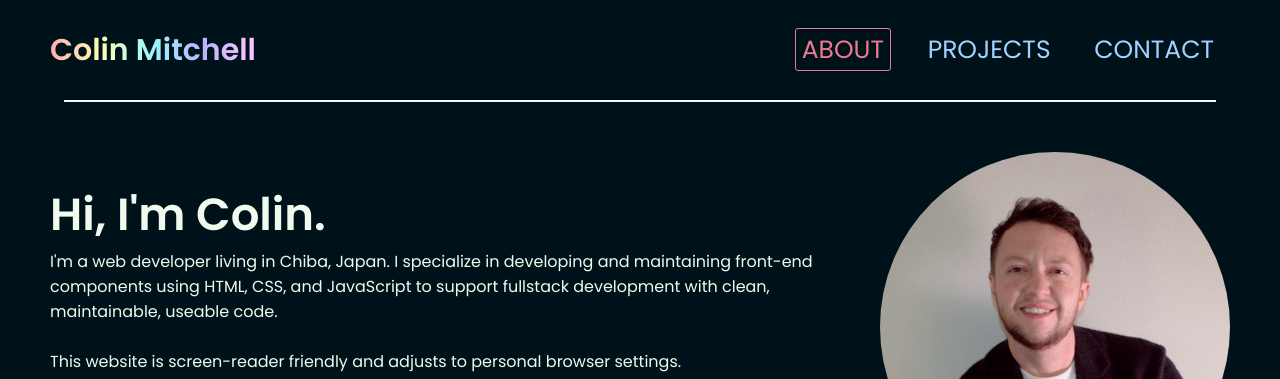
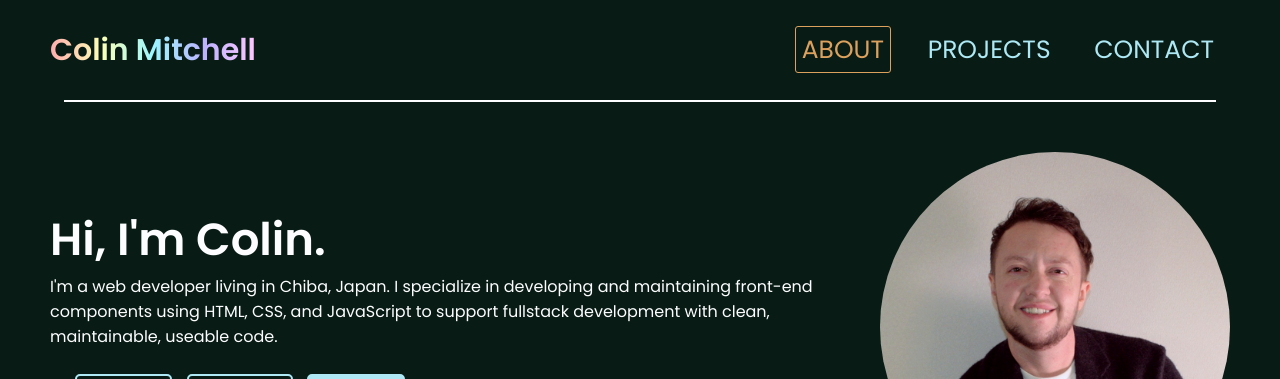
Before and after one commit to scribecheck/portfolio, a plain HTML site: page index.html in a window 1280 px wide. Shown: the top 379 px of the page. Drawn offline with Linux system fonts and the light colour scheme.

Commit message:
updated colors and content on hero section

```diff
--- a/index.html
+++ b/index.html
@@ -45,8 +45,6 @@
             <h2>Hi, I'm Colin.</h2>
             <p>I'm a web developer living in Chiba, Japan. I specialize in developing and maintaining front-end components using HTML, CSS, and JavaScript to support fullstack development with clean, maintainable, useable code.
             <br />
-            <br />
-            This website is screen-reader friendly and adjusts to personal browser settings.
             </p>
             <div class="links">
                 <a href="http://github.com" target="_blank" rel="noopener no-referrer">
@@ -58,11 +56,12 @@
             <i class="fa-brands fa-linkedin"></i>
             <span>LinkedIn</span>
         </a>
-
+<!--
         <a href="files/Colin-SAVAGE-resume-2025.pdf" target="_blank" rel="noopener no-referrer">
             <i class="fa-solid fa-file-arrow-down"></i>
             <span>Resume</span>
         </a>
+        -->
         <a href="mailto:cmsavage@scribecheck.net">
             <i class="fa-solid fa-envelope"></i>
             <span alt="cmsavage@scribecheck.net">Email</span>
@@ -81,19 +80,12 @@
 
 
      <!-- SECTION 2: SKILLS -->
-   <!--
+
      <section id="skills" class="skills-section">
         <h2>Skills</h2>
-        <div class="text">Lorem, ipsum dolor sit amet consectetur adipisicing elit. Voluptate harum at placeat fugit laborum molestias sapiente officiis nulla sit? Incidunt nam exercitationem molestias suscipit ipsa non architecto nostrum! Voluptatum eum ipsum fuga tenetur modi corrupti laudantium, nisi eos id esse a ratione quia repudiandae sint quos quod? Blanditiis, dolorem quam.
+        <div class="text">
         </div>
         <div class="cells">
-            <div class="cell">
-                <a href="files/Colin-SAVAGE-resume-2025.pdf" target="_blank">
-                <i class="fa-solid fa-file-arrow-down"></i>
-                <span>Resume</span>
-                </a>
-            </div>
-
             <div class="cell">
                 <img src="images/html-logo.webp" alt="HTML logo.">
                 <span>HTML</span>
@@ -108,7 +100,7 @@
                 <img src="images/univ-access-logo.webp" alt="Universal access logo, a human icon in a closed circle.">
                 <span>WCAG</span>
             </div>
-
+       <!--
             <div class="cell">
                 <img src="images/javascript-logo.webp" alt="JavaScript logo">
                 <span>JavaScript</span>
@@ -123,6 +115,13 @@
                 <img src="images/react-logo.webp" alt="React logo">
                 <span>React</span>
             </div>
+
+            <div class="cell">
+                <a href="files/Colin-SAVAGE-resume-2025.pdf" target="_blank">
+                <i class="fa-solid fa-file-arrow-down"></i>
+                <span>Resume</span>
+                </a>
+            </div>
 -->
         </div>
      </section>
--- a/styles.css
+++ b/styles.css
@@ -1,10 +1,10 @@
 :root {
-    --text-color: #f1faee;
-    --background-color: #001219;
-    --link-color: #a2d2ff ;
-    --active-color: #ed7a94;
-    --focus-color: #b6b0ff;
-    --hover-color: #85fcdc ;
+    --text-color: #fdfdff;
+    --background-color: #081c15;
+    --link-color: #ade8f4 ;
+    --active-color: #dda15e;
+    --focus-color: #90a955;
+    --hover-color: #90a955 ;
 }
 
 
@@ -80,11 +80,16 @@ nav .right a {
 
 nav .right a span {
     margin-left: 5px;
-    padding: 3px 6px;
+    padding: 5px 6px;
 }
 
 nav .left .initials {
     display: none;
+}
+
+nav .right a:active,
+nav .left a:active {
+    color: var(--active-color);
 }
 
 nav .right a:hover,
@@ -92,11 +97,6 @@ nav .left a:hover {
     color: var(--hover-color);
 }
 
-
-nav .right a:active,
-nav .left a:active {
-    color: var(--active-color);
-}
 
 hr {
     width: 90%;
```
